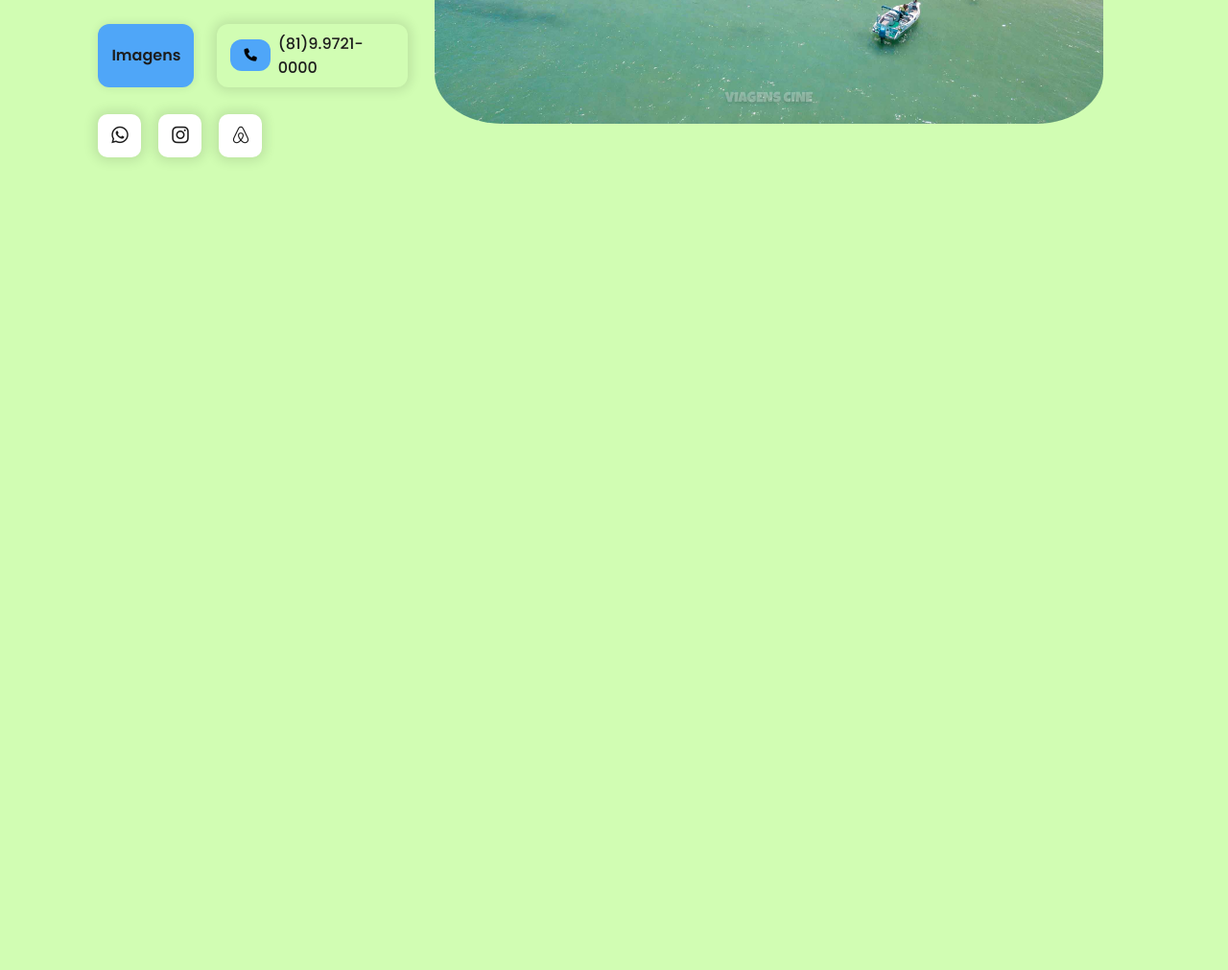
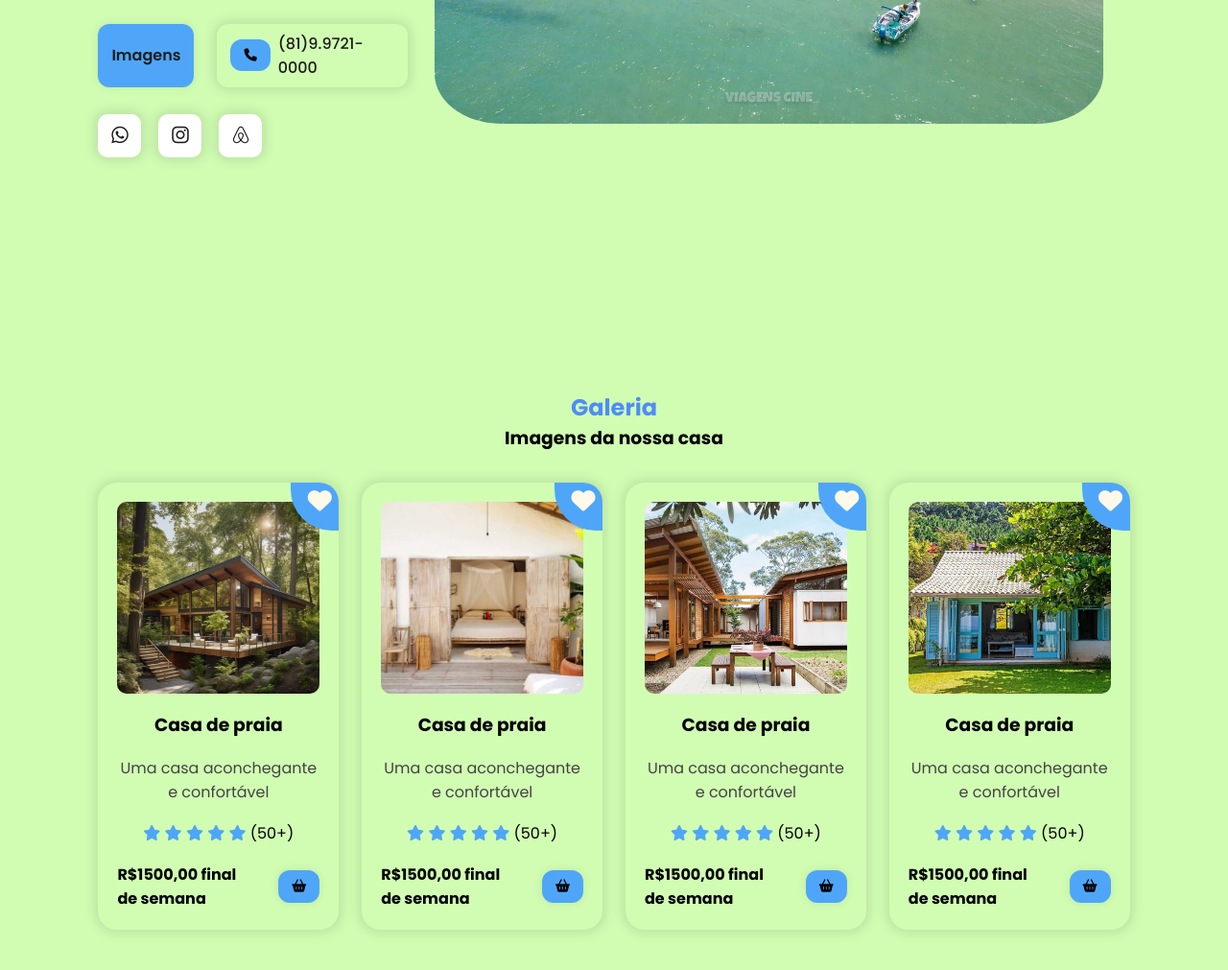
Before and after one commit to Jgabriel1800/Analisador-de-v-deos, a plain HTML site: page index.html in a window 1280 px wide. Shown: the part 517-1528 px from the top of the page at 96% size. Before the commit the page ends 805 px from the top, so only its background shows below. Drawn offline with nearby package versions, Linux system fonts and the light colour scheme.

Commit message:
fotos responsivas concluido

```diff
--- a/index.html
+++ b/index.html
@@ -7,6 +7,7 @@
     <link rel="stylesheet" href="src/styles/styles.css">
     <link rel="stylesheet" href="src/styles/header.css">
     <link rel="stylesheet" href="src/styles/home.css">
+    <link rel="stylesheet" href="src/styles/casa.css">
     <script src="https://cdnjs.cloudflare.com/ajax/libs/jquery/3.7.1/jquery.min.js" integrity="sha512-v2CJ7UaYy4JwqLDIrZUI/4hqeoQieOmAZNXBeQyjo21dadnwR+8ZaIJVT8EE2iyI61OV8e6M8PP2/4hpQINQ/g==" crossorigin="anonymous" referrerpolicy="no-referrer"></script>
     <link rel="stylesheet" href="https://cdnjs.cloudflare.com/ajax/libs/font-awesome/6.6.0/css/all.min.css" integrity="sha512-Kc323vGBEqzTmouAECnVceyQqyqdsSiqLQISBL29aUW4U/M7pSPA/gEUZQqv1cwx4OnYxTxve5UMg5GT6L4JJg==" crossorigin="anonymous" referrerpolicy="no-referrer" />
 </head>
@@ -90,6 +91,105 @@
                 <img src="img/Praia-dos-Carneiros-O-que-Fazer-Capa.jpg" alt="">
             </div>
         </section>
+
+        <section id="fotos">
+            <h2 class="section-title">Galeria</h2>
+            <h3 class="section-subtitle"> Imagens da nossa casa</h3>
+            <div id="casas">
+                <div class="casa">
+                    <div  class="casa-heart">
+                        <i class="fa-solid fa-heart"></i>
+                    </div>
+                    <img src="img/download (17).jpg" class="casa-image" alt="">
+                    <h3 class="casa-title">Casa de praia</h3>
+                    <span class="casa-description"> Uma casa aconchegante e confortável</span>
+                    <div class="casa-rate">
+                        <i class="fa-solid fa-star"></i>
+                        <i class="fa-solid fa-star"></i>
+                        <i class="fa-solid fa-star"></i>
+                        <i class="fa-solid fa-star"></i>
+                        <i class="fa-solid fa-star"></i>
+                        <span>(50+)</span>
+                    </div>
+                    <div class="casa-price">
+                        <h4>R$1500,00 final de semana</h4>
+                        <button class="btn-default">
+                            <i class="fa-solid fa-basket-shopping"></i>
+                        </button>
+                    </div>
+                </div>
+                <div class="casa">
+                    <div class="casa-heart">
+                        <i class="fa-solid fa-heart"></i>
+                    </div>
+                    <img src="img/Rustic Brazilian Beach House.jpg" class="casa-image" alt="">
+                    <h3 class="casa-title">Casa de praia</h3>
+                    <span class="casa-description"> Uma casa aconchegante e confortável</span>
+                    <div class="casa-rate">
+                        <i class="fa-solid fa-star"></i>
+                        <i class="fa-solid fa-star"></i>
+                        <i class="fa-solid fa-star"></i>
+                        <i class="fa-solid fa-star"></i>
+                        <i class="fa-solid fa-star"></i>
+                        <span>(50+)</span>
+                    </div>
+                    <div class="casa-price">
+                        <h4>R$1500,00 final de semana</h4>
+                        <button class="btn-default">
+                            <i class="fa-solid fa-basket-shopping"></i>
+                        </button>
+                    </div>
+                </div>
+                <div class="casa">
+                    <div class="casa-heart">
+                        <i class="fa-solid fa-heart"></i>
+                    </div>
+                    <img src="img/Coastal NSW home celebrates Japanese and European design.jpg" class="casa-image" alt="">
+                    <h3 class="casa-title">Casa de praia</h3>
+                    <span class="casa-description"> Uma casa aconchegante e confortável</span>
+                    <div class="casa-rate">
+                        <i class="fa-solid fa-star"></i>
+                        <i class="fa-solid fa-star"></i>
+                        <i class="fa-solid fa-star"></i>
+                        <i class="fa-solid fa-star"></i>
+                        <i class="fa-solid fa-star"></i>
+                        <span>(50+)</span>
+                    </div>
+                    <div class="casa-price">
+                        <h4>R$1500,00 final de semana</h4>
+                        <button class="btn-default">
+                            <i class="fa-solid fa-basket-shopping"></i>
+                        </button>
+                    </div>
+                </div>
+                <div class="casa">
+                    <div class="casa-heart">
+                        <i class="fa-solid fa-heart"></i>
+                    </div>
+                    <img src="img/Fachadas de casas simples_ 65 ideias de como melhorar a frente da casa _ Fashion Bubbles.jpg" class="casa-image" alt="">
+                    <h3 class="casa-title">Casa de praia</h3>
+                    <span class="casa-description"> Uma casa aconchegante e confortável</span>
+                    <div class="casa-rate">
+                        <i class="fa-solid fa-star"></i>
+                        <i class="fa-solid fa-star"></i>
+                        <i class="fa-solid fa-star"></i>
+                        <i class="fa-solid fa-star"></i>
+                        <i class="fa-solid fa-star"></i>
+                        <span>(50+)</span>
+                    </div>
+                    <div class="casa-price">
+                        <h4>R$1500,00 final de semana</h4>
+                        <button class="btn-default">
+                            <i class="fa-solid fa-basket-shopping"></i>
+                        </button>
+                    </div>
+                </div>
+            </div>
+        </section>
+
+        <section id="avaliações">
+
+        </section>
     </main>
     <script src="javascript/script.js"></script>
 </body>
--- /dev/null
+++ b/src/styles/casa.css
@@ -0,0 +1,88 @@
+#fotos{
+    display: flex;
+    justify-content: center;
+    flex-direction: column;
+    align-items: center;
+    min-height: 100vh;
+}
+
+#casas{
+    width: 100%;
+    display: flex;
+    justify-content: center;
+    gap: 24px;
+    margin-top: 32px;
+}
+
+.casa {
+    position: relative;
+    display: flex;
+    flex-direction: column;
+    align-items: center;
+    border-radius: 20px;
+    gap: 18px;
+    width: 25%;
+    padding: 20px;
+    background-color: #d1fdb3;
+    box-shadow: 0px 0px 12px 4px rgba(0,0,0,0.1);
+    overflow: hidden;
+}
+
+.casa-heart {
+    position: absolute;
+    background-color: #4fa6f8;
+    display: flex;
+    align-items: center;
+    justify-content: center;
+    font-size: 1.563rem;
+    color: #fff9ea;
+    width: 60px;
+    height: 60px;
+    right: -10px;
+    top: -10px;
+    border-radius: 0px 37.5px 0px 42.5px;
+}
+
+
+.casa-description{
+    color: #434343;
+    text-align: center;
+
+}
+
+.casa-rate i{
+    color: #4fa6f8;
+}
+
+.casa-price{
+    display: flex;
+    align-items: center;
+    gap: 20px;
+}
+.casa-image {
+    width: 100%; /* Faz a imagem ocupar toda a largura do contêiner */
+    height: 200px; /* Define uma altura fixa para todas as imagens */
+    object-fit: cover; /* Faz a imagem preencher o contêiner sem distorcer */
+    border-radius: 10px; /* Adiciona bordas arredondadas */
+}
+
+
+@media screen and (max-width: 1170px){
+   #casas{
+       flex-wrap: wrap;
+       justify-content: center;
+   }
+   .casa{
+       width: calc(50% - 12px);
+   }
+}
+
+@media screen and (max-width: 600px){
+    .casa{
+        width: 100%;
+    }
+
+    #casa .section-subtitle{
+        text-align: center;
+    }
+}
--- a/src/styles/header.css
+++ b/src/styles/header.css
@@ -1,6 +1,10 @@
 header{
     width: 100%;
     padding: 28px 8%;
+    position: sticky;
+    top: 0;
+    background-color: #d1fdb3;
+    z-index: 3;
 }
 
 #navbar{
--- a/src/styles/styles.css
+++ b/src/styles/styles.css
@@ -63,3 +63,12 @@ section{
 .social-media-buttons a:hover{
     box-shadow: 0px 0px 12px 8px rgba(0,0,0,0.1);
 }
+
+.section-title{
+    color: #4f8cf8;
+    font-size: 1.563 rem;
+}
+
+.section-subtitle{
+    font-size: 2.1875 rem;
+}
```
Also changed, not shown: img/160 Fachadas de Casas Simples e Pequenas - Fotos Lindas!.jpg (added), img/8c88809859150aa24656e414528d5e40.jpg (deleted), img/Coastal NSW home celebrates Japanese and European design.jpg (added), img/Fachadas de casas simples_ 65 ideias de como melhorar a frente da casa _ Fashion Bubbles.jpg (added), img/Rustic Brazilian Beach House.jpg (added), img/download (17).jpg (added), img/hero.png (deleted).
